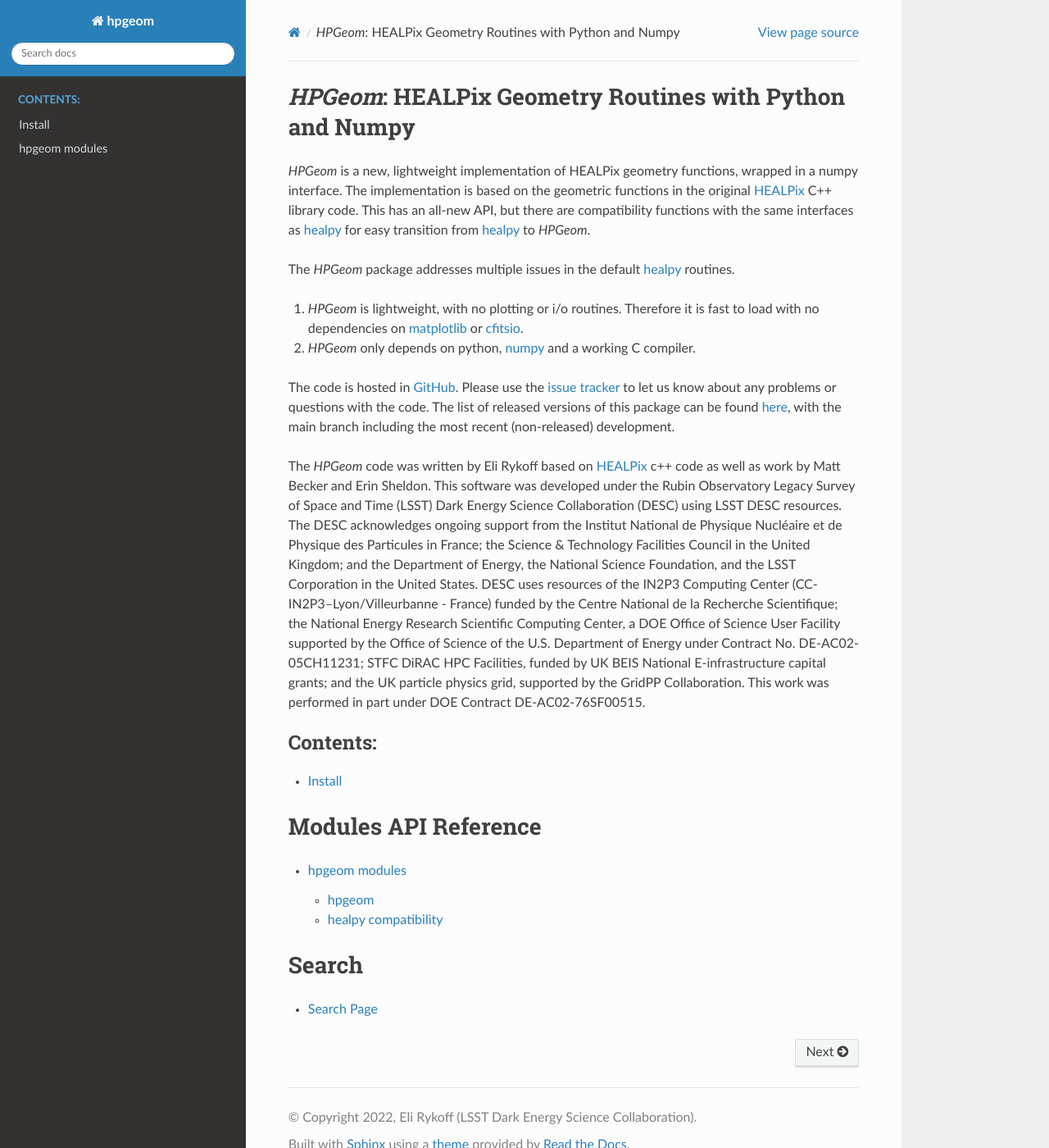
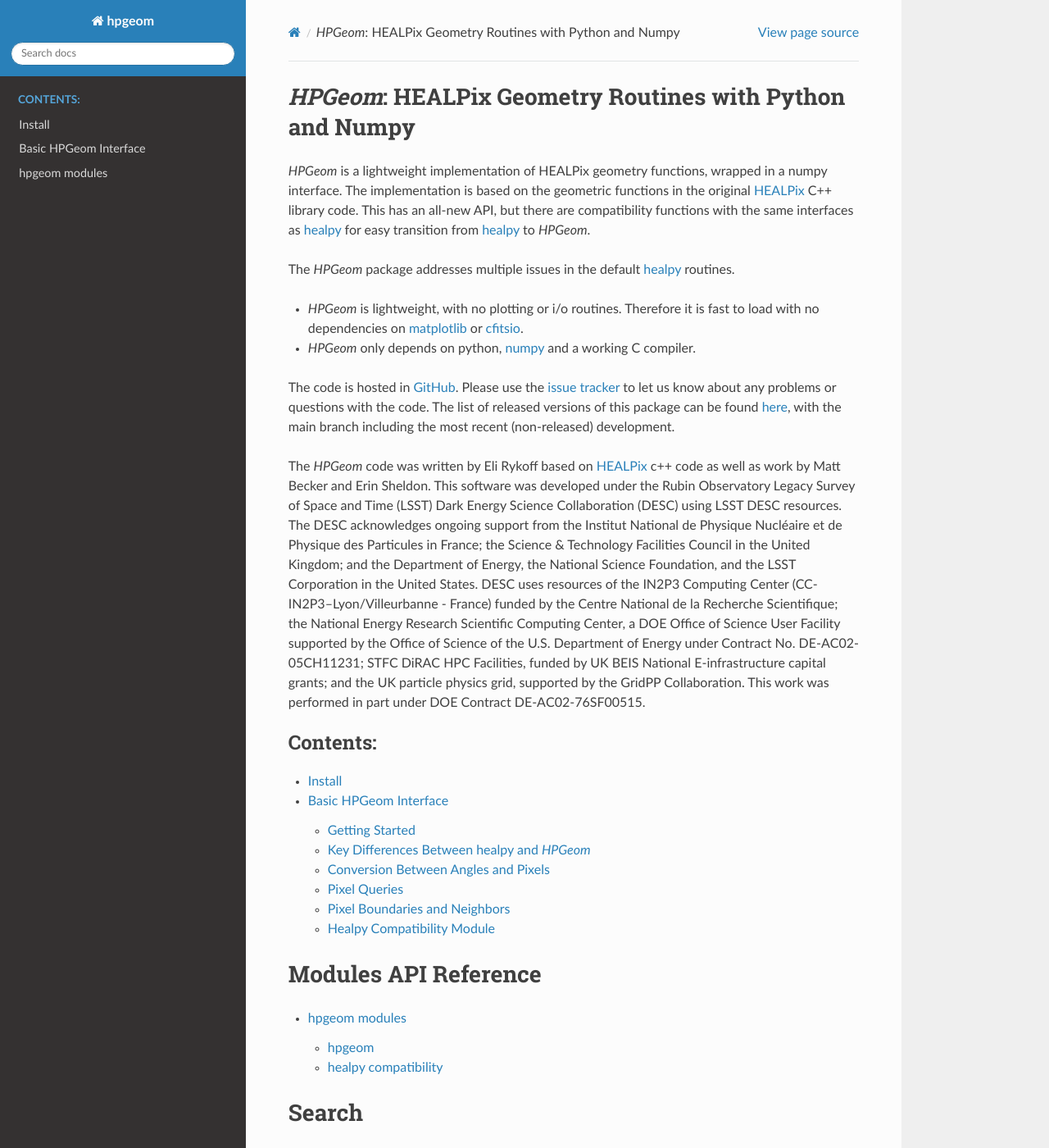
Before and after one commit to LSSTDESC/hpgeom, a Sphinx documentation site: the page built from docs/index.rst, in a window 1280 px wide and 1400 px high. Shown: the whole window at 82% size. Built offline with Sphinx 7.4.7 and the Read the Docs theme 2.0.0, drawn with Linux system fonts in a browser that asks for light colours; some of the changed lines change nothing that is shown.

Commit message:
Add basic usage documentation.

```diff
--- /dev/null
+++ b/docs/basic_interface.rst
@@ -0,0 +1,258 @@
+.. _basic-interface:
+.. role:: python(code)
+   :language: python
+
+Basic HPGeom Interface
+======================
+
+Getting Started
+---------------
+
+`HPGeom` is a lightweight implementation of HEALPix geometry functions, wrappedin a numpy_ interface.
+The implementation is based on the geometric functions in the original HEALPix_ C++ library code.
+`HPGeom` has an all-new API, but there are compatibility functions with the same interfaces as healpy_ for easy transition from healpy_ to `HPGeom`.
+
+Because `HPGeom` contains only geometric routines, there are no facilities for reading or writing HEALPix_ maps, nor are there any visualization routines.
+Furthermore, there are no spherical harmonic functions which operate on full maps.
+For reading and writing maps efficiently, please consider using HealSparse_.
+For visualization of HEALPix_ and HealSparse_ maps, please consider using SkyProj_.
+
+The tutorial examples here assume matplotlib_ has been installed, for simple visualizations and usage examples.
+However, matplotlib_ is not required for any `HPGeom` functionality.
+
+
+Key Differences Between healpy_ and `HPGeom`
+--------------------------------------------
+
+There are a few key differences between the healpy_ and `HPGeom` interfaces that a user familiar with healpy_ should be aware of.
+These include:
+
+* The default ordering scheme in `HPGeom` is ``nest`` rather than ``ring``.
+  This is because the heirarchical ``nest`` ordering scheme is more natural when using HEALPix_ as a geometry library (while ``ring`` is more natural when computing spherical harmonics).
+  To override the default, the keyword :code:`nest=False` can be applied to all relevant functions.
+* The default angular coordinates for `HPGeom` are longitude and latitude, expressed in degrees, rather than co-latitude and longitude in radians.
+  Longitude and latitude will be in degrees if the keyword :code:`degrees=True` (the default), and otherwise will be in radians.
+  Angular coordinates will be in units of co-latitude (theta) and longitude (phi) if the keyword :code:`lonlat=False` is used.
+  Note that theta/phi are always in radians.
+* For many routines which return multi-dimensional arrays, such as :code:`hpgeom.boundaries()`, the output ordering is the transpose of the healpy_ output format, such that it returns an array of shape :code:`(N, 4*step,)`.
+  This ordering requires fewer moves of data in memory for the default numpy_ memory ordering.
+
+
+Conversion Between Angles and Pixels
+------------------------------------
+
+The simplest operation is the conversion between angles and pixels.
+As noted above, this will return the pixel values in the nest ordering scheme by default.
+The interface looks like:
+
+.. code-block :: python
+
+    import hpgeom as hpg
+
+
+    nside = 2048
+    lon = np.arange(10, dtype=np.float64)
+    lat = np.arange(10, dtype=np.float64)
+    pixels_nest = hpg.angle_to_pixel(nside, lon, lat)
+
+    pixels_ring = hpg.angle_to_pixel(nside, lon, lat, nest=False)
+    # or
+    pixels_ring = hpg.nest_to_ring(nside, pixels_nest)
+
+And to do the reverse operation, we simply do:
+
+.. code-block :: python
+
+    import hpgeom as hpg
+
+
+    nside = 2048
+    pixels_nest = np.arange(10)
+    lon, lat = hpg.pixel_to_angle(nside, pixels_nest)
+
+    theta, phi = hpg.pixel_to_angle(nside, pixels_nest, lonlat=False)
+    # or
+    theta, phi = hpg.lonlat_to_thetaphi(lon, lat)
+
+Pixel Queries
+-------------
+
+There are several routines in `HPGeom` to query for pixels contained within various shapes.
+These routines follow the same ``inclusive`` algorithm as healpy_, and use the same over-sampling method to estimate which pixels may overlap with a given shape.
+This algorithm is designed to possibly return extra pixels, depending on the :code:`fact` parameter.
+The overlap test is performed at a resolution :code:`fact*nside`.
+For nest ordering, :code:`fact` must be a power of 2, and :code:`nside*fact` must always be :code:`<= 2**29`.
+For ring ordering, :code:`fact` may be any positive integer.
+
+The `HPGeom` :code:`query_circle()` function behaves much the same as the healpy_ :code:`query_disc()`.
+It returns pixels whose centers lie within the circle defined by the central coordinate and radius if :code:`inclusive=False`, or which overlap with the circle if :code:`inclusive=True`.
+A key difference is that :code:`hpgeom.query_circle()` takes as input spherical coordinates rather than unit-vector coordinates.
+Note that this function is more efficient with ``ring`` ordering, though it is often faster overall to use ``nest`` ordering directly rather than do the query with ``ring`` ordering and convert to ``nest``.
+
+.. code-block :: python
+
+    import hpgeom as hpg
+    import matplotlib.pyplot as plt
+
+
+    # Return all pixels within 1 degree of lon=10 degrees, lat=20 degrees,
+    # including all pixels with partial coverage.
+    pixels = hpg.query_circle(2048, 10.0, 20.0, 1.0, inclusive=True)
+    lon, lat = hpg.pixel_to_angle(2048, pixels)
+
+    plt.plot(lon, lat, 'r.')
+    plt.show()
+
+
+The `HPGeom` :code:`query_polygon()` function behaves much the same as the healpy_ :code:`query_polygon()`.
+It returns pixels whose centers lie within the convex polygon defined by the points listed if :code:`inclusive=False`, or which overlap with the polygon if :code:`inclusive=True`.
+All edges of the polygon will be great circles.
+A key difference is that :code:`hpgeom.query_polygon()` takes as input spherical coordinates rather than unit-vector coordinates.
+Note that this function is more efficient with ``nest`` ordering.
+
+.. code-block :: python
+
+    import hpgeom as hpg
+    import matplotlib.pyplot as plt
+
+
+    # Return all pixels within a triangle, including all pixels with
+    # with partial coverage.
+    pixels = hpg.query_polygon(
+        2048,
+        [10.0, 12.0, 11.0],
+        [20.0, 21.0, 20.0],
+        inclusive=True,
+    )
+    lon, lat = hpg.pixel_to_angle(2048, pixels)
+
+    plt.plot(lon, lat, 'r.')
+    plt.show()
+
+
+The `HPGeom` :code:`query_box()` function does not have a direct analog in healpy_.
+This function returns pixels whose centers lie within a box if :code:`inclusive=False` or which overlap with the box if :code:`inclusive=True`.
+The box is defined by all the points within :code:`[a0, a1]` and :code:`[b0, b1]`.
+The box will have boundaries in constant longitude/latitude, rather than great circle boundaries as with :code:`query_polygon()`.
+If :code:`a0 > a1` then the box will wrap around 360 degrees.
+If :code:`a0 == 0.0` and :code:`a1 == 360.0` then the box will contain points at all longitudes.
+If :code:`b0 == 90.0` or :code:`b0 == -90.0` then the box will be an arc of a circle with the center at the north/south pole.
+The box definition is derived from lsst-sphgeom_.
+
+.. code-block :: python
+
+    import hpgeom as hpg
+    import matplotlib.pyplot as plt
+
+
+    pixels = hpg.query_box(2048, 45.0, 50.0, 45.0, 50.0)
+    lon, lat = hpg.pixel_to_angle(2048, pixels)
+
+    plt.plot(lon, lat, 'r.')
+    plt.show()
+
+
+The `HPGeom` :code:`query_ellipse()` function also does not have a direct analog in healpy_.
+This function returns pixels whose centers lie within an ellipse if :code:`inclusive=False` or which overlap with the ellipse if :code:`inclusive=True`.
+The ellipse is defined by a center :code:`a, b` and semi-major and semi-minor axes.
+The inclination angle :code:`alpha` is defined East of North.
+The shape of the ellipse is defined by the set of points where the sum of the distances from a point to each of the foci add up to less than twice the semi-major axis.
+
+Note that this method runs natively only with nest ordering.
+If called with ring ordering then a :code:`ResourceWarning` is emitted, and the pixel numbers will be converted to ring and sorted before output.
+
+.. code-block :: python
+
+    import hpgeom as hpg
+    import matplotlib.pyplot as plt
+
+
+    pixels = hpg.query_ellipse(2048, 45.0, 45.0, 2.0, 1.0, 45.0, inclusive=True)
+    lon, lat = hpg.pixel_to_angle(2048, pixels)
+
+    plt.plot(lon, lat, 'r.')
+    plt.show()
+
+
+Pixel Boundaries and Neighbors
+------------------------------
+
+There are routines in `HPGeom` to compute pixel boundaries and neighbors.
+
+The `HPGeom` :code:`boundaries` function behaves similarly to the healpy_ :code:`boundaries()`.
+It returns a pair of arrays containing the longitude/latitude coordinate pairs describing the boundary of the specified pixel(s).
+Unlike healpy_, the `HPGeom` version returns positions rather than vectors.
+Furthermore, the returned arrays have the shape :code:`(npixel, 4*step)` (where :code:`step` is the number of steps for each side of the pixel) rather than the equivalent transpose for healpy_.
+In order to get coordinates for just the corners of the specified pixels, specify :code:`step=1`.
+
+.. code-block :: python
+
+    import hpgeom as hpg
+    import matplotlib.pyplot as plt
+
+
+    bounds_lon, bounds_lat = hpg.boundaries(2048, [10, 20], step=10)
+
+    plt.plot(bounds_lon, bounds_lat, 'r.')
+    plt.show()
+
+
+The `HPGeom` :code:`neighbors` function is similar to healpy_ :code:`get_all_neighbours()`.
+It returns the 8 nearest neighbors for the given list of pixels.
+The returned array has the pixel ordering of SW, W, NW, N, NE, E, SE, and S neighbors.
+If a neighbor does not exist (as can be the case for W, N, E, and S) the corresponding pixel number will be -1.
+Note that the returned shape is :code:`(N, 8)`, which is the transpose of that returned by healpy_.
+
+.. code-block :: python
+
+    import hpgeom as hpg
+    import matplotlib.pyplot as plt
+
+
+    neighbors = hpg.neighbors(2048, [10, 20])
+
+    lon, lat = hpg.pixel_to_angle(2048, neighbors)
+
+    plt.plot(lon[0, :], lat[0, :], 'r.')
+    plt.plot(lon[1, :], lat[1, :], 'b+')
+    plt.show()
+
+
+The `HPGeom` :code:`get_interpolation_weights()` function is the analog to healpy_ :code:`get_interp_weights()`.
+It returns the four closest pixels and weights to perform bilinear interpolation along longitude and latitude.
+As `HPGeom` does not handle full maps, it does not perform interpolation, but these weights are used by other code such as HealSparse_ to perform map interpolation.
+As with the other routines, the returned ordering is :code:`(N, 4)`, a transpose of that returned by healpy_.
+
+.. code-block :: python
+
+    import hpgeom as hpg
+
+
+    pixels, weights = hpg.get_interpolation_weights(2048, 12.234, 45.3445)
+
+
+
+Healpy Compatibility Module
+---------------------------
+
+For ease of transitioning from healpy_ to `HPGeom`, a healpy_ compatibility module is provided.
+This module contains interfaces to the `HPGeom` functionality that are identical to healpy_, including all the same defaults (e.g. :code:`nest=False` and :code:`lonlat=False`).
+All routines here are tested to return identical values to healpy_.
+
+.. code-block :: python
+
+    import hpgeom.healpy_compat as hpc
+
+
+    pixels = hpc.ang2pix(2048, 0.0, 0.0)
+    theta, phi = hpc.pix2ang(2048, pixels)
+
+
+
+.. _HEALPix: https://healpix.jpl.nasa.gov/
+.. _healpy: https://healpy.readthedocs.io/en/latest/
+.. _numpy: https://numpy.org/
+.. _HealSparse: https://healsparse.readthedocs.io/en/latest/
+.. _SkyProj: https://skyproj.readthedocs.io/en/latest/
+.. _lsst-sphgeom: https://pypi.org/project/lsst-sphgeom/
+.. _matplotlib: https://matplotlib.org
--- a/docs/index.rst
+++ b/docs/index.rst
@@ -1,14 +1,14 @@
 `HPGeom`: HEALPix Geometry Routines with Python and Numpy
 =========================================================
 
-`HPGeom` is a new, lightweight implementation of HEALPix geometry functions, wrapped in a numpy interface.
+`HPGeom` is a lightweight implementation of HEALPix geometry functions, wrapped in a numpy interface.
 The implementation is based on the geometric functions in the original HEALPix_ C++ library code.
 This has an all-new API, but there are compatibility functions with the same interfaces as healpy_ for easy transition from healpy_ to `HPGeom`.
 
 The `HPGeom` package addresses multiple issues in the default healpy_ routines.
 
-1. `HPGeom` is lightweight, with no plotting or i/o routines.  Therefore it is fast to load with no dependencies on matplotlib_ or cfitsio_.
-2. `HPGeom` only depends on python, numpy_ and a working C compiler.
+* `HPGeom` is lightweight, with no plotting or i/o routines.  Therefore it is fast to load with no dependencies on matplotlib_ or cfitsio_.
+* `HPGeom` only depends on python, numpy_ and a working C compiler.
 
 The code is hosted in GitHub_.
 Please use the `issue tracker <https://github.com/lsstdesc/hpgeom/issues>`_ to let us know about any problems or questions with the code.
@@ -34,6 +34,7 @@
    :caption: Contents:
 
    install
+   basic_interface
 
 
 Modules API Reference
```
